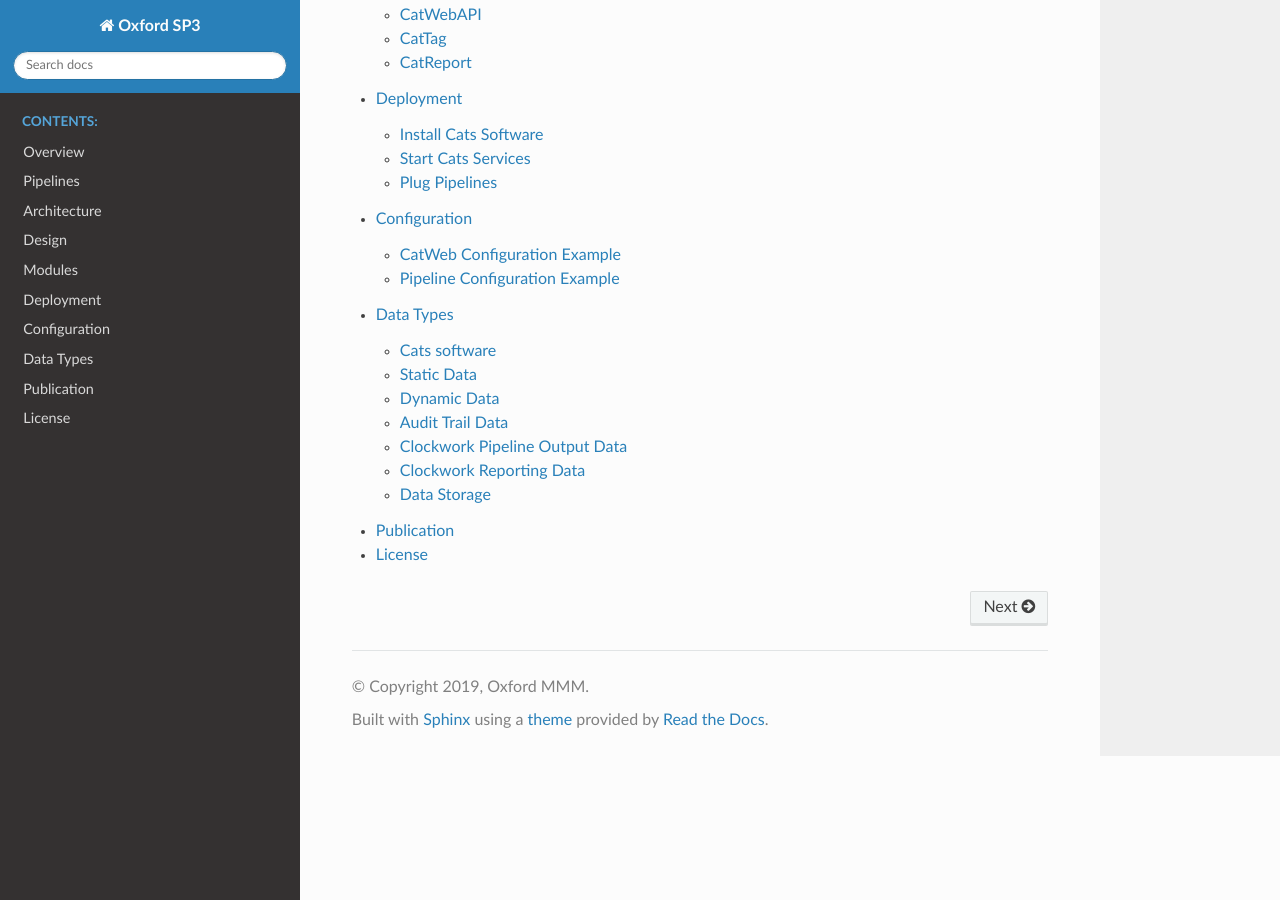
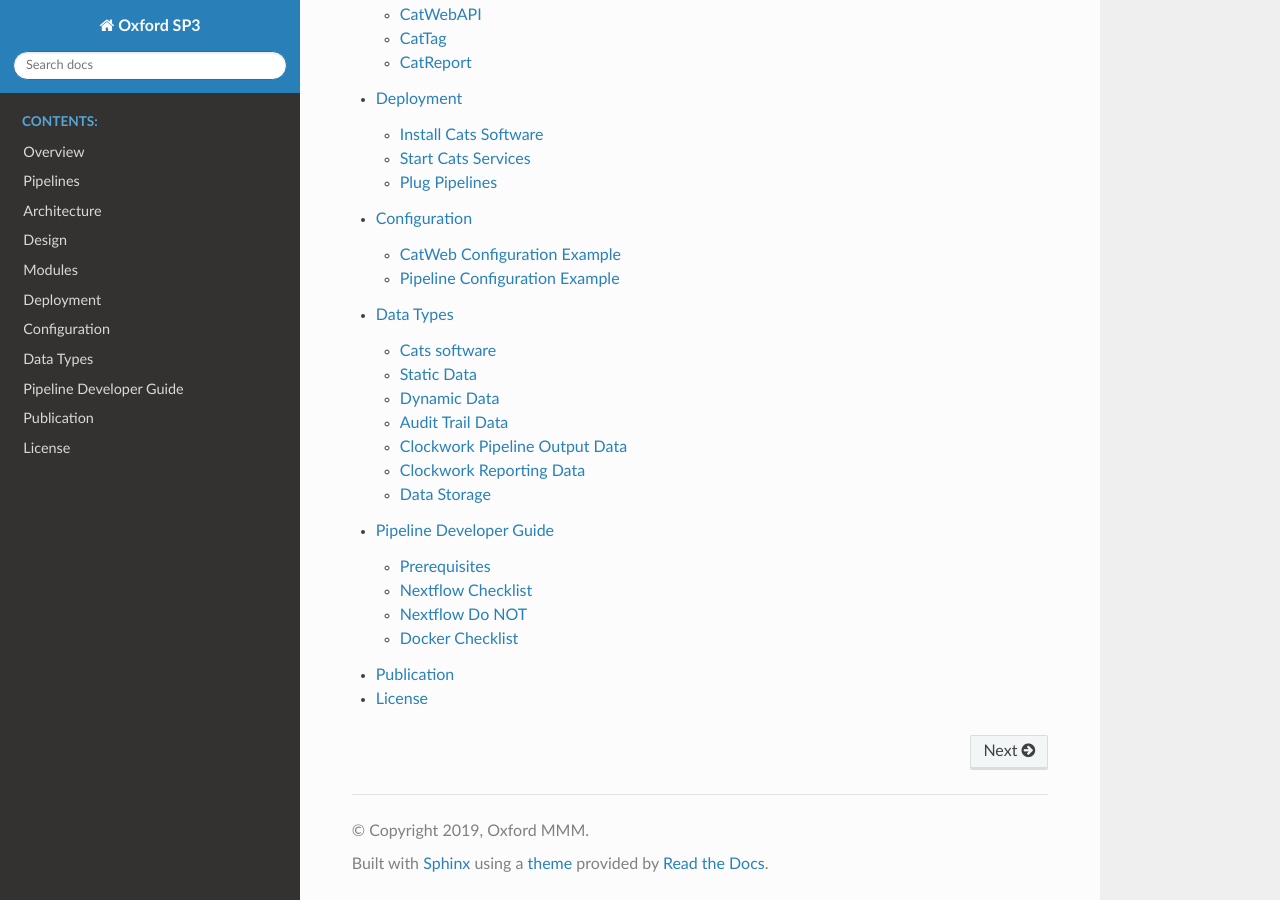
Before and after one commit to oxfordmmm/catdocs, a Sphinx documentation site: the page built from docs/source/index.rst, in a window 1280 px wide and 900 px high, scrolled down 1153 px. Built offline with Sphinx 7.4.7 and the Read the Docs theme 2.0.0, drawn with Linux system fonts in a browser that asks for light colours; some of the changed lines change nothing that is shown.

Commit message:
add developer guide

```diff
--- /dev/null
+++ b/docs/source/developer.rst
@@ -0,0 +1,52 @@
+Pipeline Developer Guide
+========================
+
+Prerequisites
+-------------
+
+To deploy a bioinformatic pipeline in SP3,
+
+0. Pipeline code has to be version controlled in a Git repo (github, gitlab or gitea etc.).
+
+1. Pipeline is written in Nextflow, calling scripting language like shell, python or R etc.
+
+2. Pipeline has a container with all 3rd party dependencies using either docker or singularity.
+
+A sample of such pipeline is `here <https://github.com/oxfordfun/FunVCF>`_.
+
+
+Nextflow Checklist
+------------------
+
+- Have an **input** directory as a parameter (e.g. --input_dir)
+- Have an **output** directory as a parameter (e.g. --output_dir)
+- Have a file **pattern** for the input files (e.g. --readpat)
+- Have different profiles for different enviornment in nextflow.config
+- Have output data explicitly in **output** channel, do not use \*.\*
+- Have **publishDir** in process that has the final output files
+- Have **tag** to identify individual sample identifier
+- have memory usage set for process that has high memory usage, e.g. **memory '10 G'** for centrifuge
+
+
+Nextflow Do NOT
+---------------
+
+- Do Not write to input directory
+- Do Not write to reference/database directory
+- Do Not write to /tmp, use **scratch true** instead
+- Do Not write anywhere except nextflow work directory
+- Do Not change work directory
+- Do Not access files outside of channel
+- Do Not create files outside of channel
+- Do Not have a list of scripts in one process if they do not have to run together.
+
+Docker Checklist
+----------------
+
+- Have a folder called **Docker** for Docker build context, including Docker file and files that needed to be copied into Docker.
+- Build **FROM** an official and small size image
+- Have **LABEL** with version, description, maintainer, dockerhub link etc.
+- Split **RUN** command in lines for better readability
+- Use **WORKDIR** instead of profiferating instructions like RUN cd && do-something-
+
+Best Docker Practice can be found at `Docker Docs <https://docs.docker.com/develop/develop-images/dockerfile_best-practices/>`_.
--- a/docs/source/index.rst
+++ b/docs/source/index.rst
@@ -24,5 +24,6 @@
    deployment
    configuration
    directory
+   developer
    publication
    license
```
